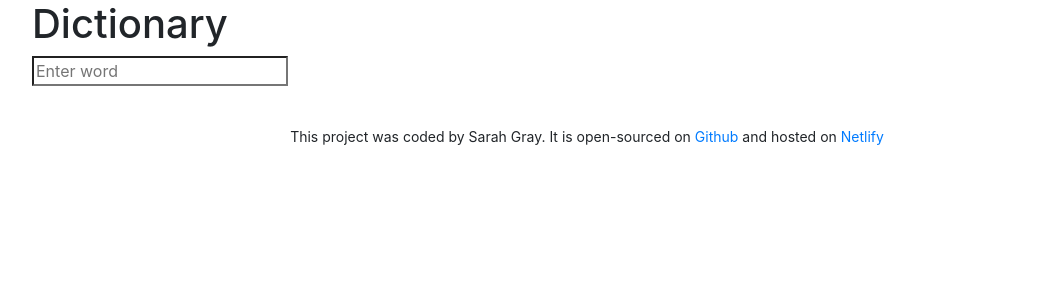
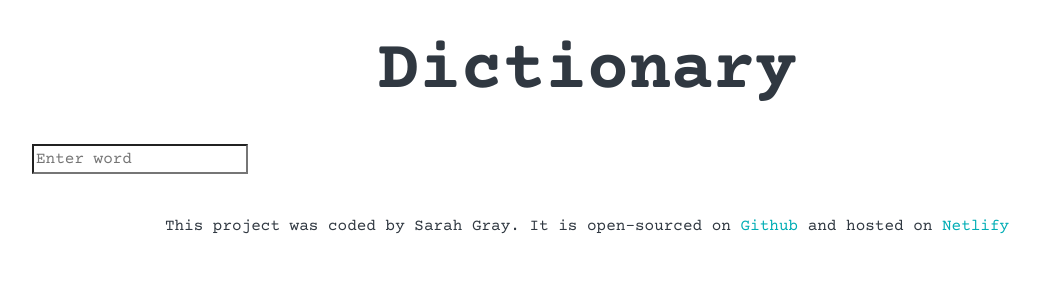
Before and after one commit to SL-GW/dictionary-project, a React (Create React App) app: page / in a window 1280 px wide. Shown: the top 300 px of the page, without its empty margins (53-1093 px from the left). Built offline with nearby package versions, Linux system fonts and the light colour scheme.

Commit message:
Added css to footer

```diff
--- a/public/index.html
+++ b/public/index.html
@@ -15,6 +15,12 @@
       href="https://cdn.jsdelivr.net/npm/bootstrap@4.6.2/dist/css/bootstrap.min.css"
       integrity="sha384-xOolHFLEh07PJGoPkLv1IbcEPTNtaed2xpHsD9ESMhqIYd0nLMwNLD69Npy4HI+N"
       crossorigin="anonymous"
+    />
+    <link rel="preconnect" href="https://fonts.googleapis.com" />
+    <link rel="preconnect" href="https://fonts.gstatic.com" crossorigin />
+    <link
+      href="https://fonts.googleapis.com/css2?family=Courier+Prime:ital,wght@0,400;0,700;1,400;1,700&display=swap"
+      rel="stylesheet"
     />
     <!--
       manifest.json provides metadata used when your web app is installed on a
--- a/src/App.css
+++ b/src/App.css
@@ -1,5 +1,27 @@
+.App {
+  font-family: "Courier Prime", monospace;
+  font-weight: 400;
+  font-style: normal;
+  color: #303841;
+}
+
+.App h1 {
+  font-size: 70px;
+  font-weight: 600;
+  text-align: center;
+  margin: 30px 0;
+}
+
 .App footer {
   text-align: center;
   margin: 40px 0;
-  font-size: 14px;
 }
+
+.App a {
+  color: #00adb5;
+}
+
+.App a:hover {
+  font-weight: 700;
+  text-decoration-line: none;
+}
--- a/src/Dictionary.js
+++ b/src/Dictionary.js
@@ -1,12 +1,16 @@
 import React, { useState } from "react";
 import axios from "axios";
 import "./Dictionary.css";
+import Results from "./Results";
 
 export default function Dictionary() {
   let [keyWord, setKeyWord] = useState(null);
+  let [results, setResults] = useState(null);
 
   function handleResponse(response) {
-    console.log(response.data.meanings[0]);
+    console.log(response.data);
+    setResults(response.data);
+    console.log(response.data.meanings[0].definition);
   }
 
   function search(event) {
@@ -31,6 +35,7 @@ export default function Dictionary() {
           onChange={handleKeyWordChange}
         />
       </form>
+      <Results results={results} />
     </div>
   );
 }
--- /dev/null
+++ b/src/Results.js
@@ -0,0 +1,6 @@
+import React from "react";
+
+export default function Results(props) {
+  console.log(props.results);
+  return <div className="Results"></div>;
+}
```
